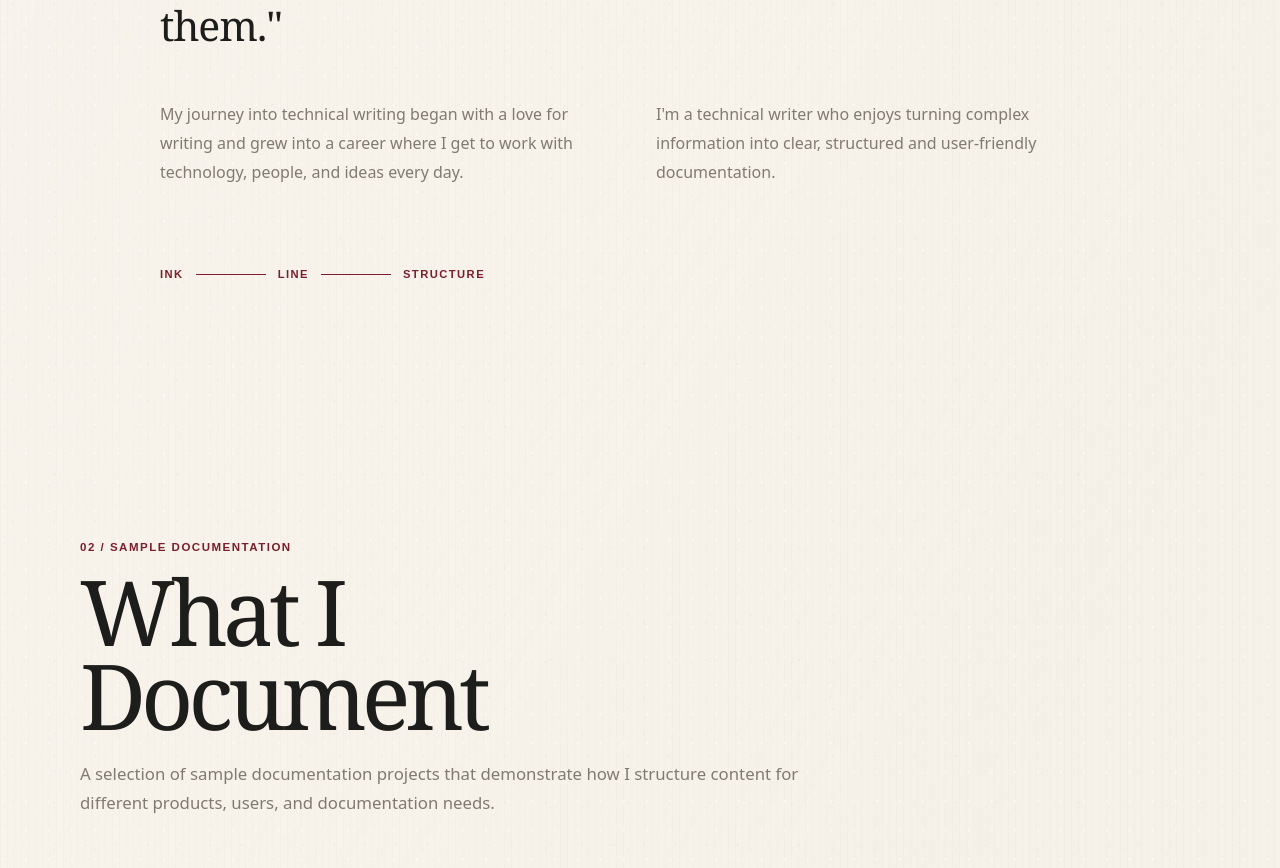
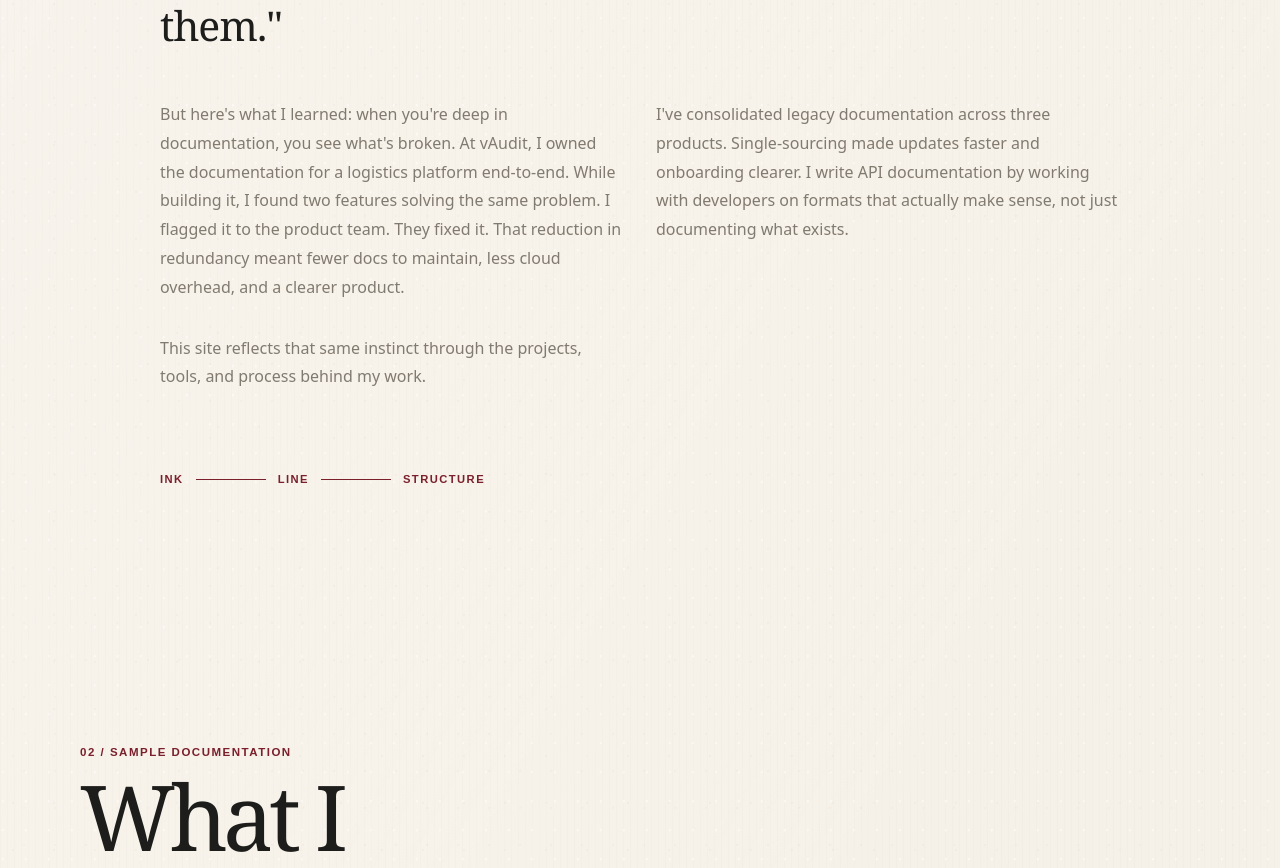
Before and after one commit to Gajamathi/gajalakshmi-portfolio, a React (Vite) app: page / in a window 1280 px wide. Shown: the part 1347-2215 px from the top of the page. Built offline with nearby package versions, Linux system fonts and the light colour scheme.

Commit message:
Update About Me content

```diff
--- a/About.tsx
+++ b/About.tsx
@@ -6,11 +6,14 @@ gsap.registerPlugin(ScrollTrigger);
 
 const About: React.FC = () => {
   const sectionRef = useRef<HTMLElement>(null);
+
   useEffect(() => {
     if (window.matchMedia('(prefers-reduced-motion: reduce)').matches) return;
     const ctx = gsap.context(() => {
       gsap.from('.about-reveal', {
-        y: 28, opacity: 0, stagger: 0.14,
+        y: 28,
+        opacity: 0,
+        stagger: 0.14,
         scrollTrigger: { trigger: sectionRef.current, start: 'top 72%', once: true },
       });
     }, sectionRef);
@@ -22,14 +25,29 @@ const About: React.FC = () => {
       <div className="section-frame about-frame">
         <div className="section-kicker about-reveal">01 / PERSONAL CONTEXT</div>
         <h2 id="about-heading" className="section-title about-reveal">About Me</h2>
-        <blockquote className="about-quote about-reveal">"I wrote for fun in my teens and discovered in my twenties that it was a skill worth building a career on. My teenage self wrote poems about trees; today, I'm building structured documentation. Turns out, whether it's a poem or a product, I'm still trying to help someone make sense of what's in front of them."</blockquote>
+
+        <blockquote className="about-quote about-reveal">
+          "I wrote for fun in my teens and discovered in my twenties that it was a skill worth building a career on. My teenage self wrote poems about trees; today, I'm building structured documentation. Turns out, whether it's a poem or a product, I'm still trying to help someone make sense of what's in front of them."
+        </blockquote>
+
         <div className="about-copy about-reveal">
-          <p>My journey into technical writing began with a love for writing and grew into a career where I get to work with technology, people, and ideas every day.</p>
-          <p>I'm a technical writer who enjoys turning complex information into clear, structured and user-friendly documentation.</p>
+          <p>
+            But here's what I learned: when you're deep in documentation, you see what's broken. At vAudit, I owned the documentation for a logistics platform end-to-end. While building it, I found two features solving the same problem. I flagged it to the product team. They fixed it. That reduction in redundancy meant fewer docs to maintain, less cloud overhead, and a clearer product.
+          </p>
+          <p>
+            I've consolidated legacy documentation across three products. Single-sourcing made updates faster and onboarding clearer. I write API documentation by working with developers on formats that actually make sense, not just documenting what exists.
+          </p>
+          <p>
+            This site reflects that same instinct through the projects, tools, and process behind my work.
+          </p>
         </div>
-        <div className="about-transition" aria-hidden="true"><span>INK</span><i></i><span>LINE</span><i></i><span>STRUCTURE</span></div>
+
+        <div className="about-transition" aria-hidden="true">
+          <span>INK</span><i></i><span>LINE</span><i></i><span>STRUCTURE</span>
+        </div>
       </div>
     </section>
   );
 };
+
 export default About;
```
